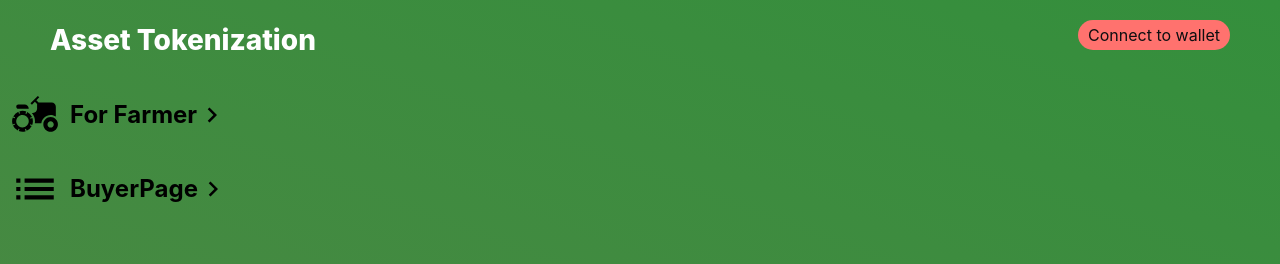
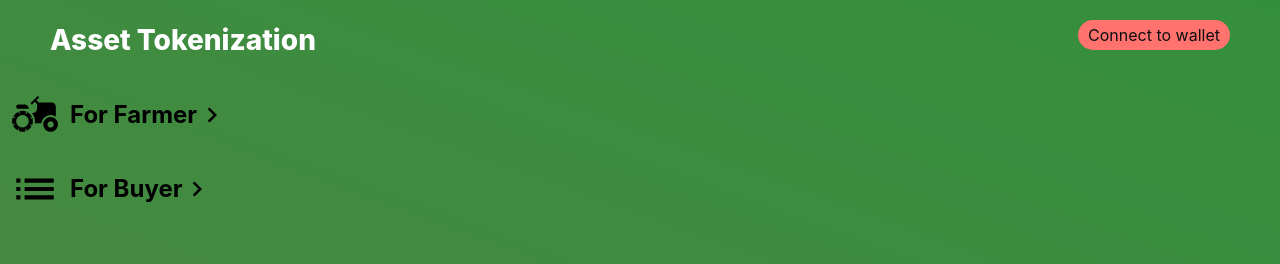
Before and after one commit to unchain-tech/AVAX-Asset-Tokenization, a Next.js app in the folder client/: page / in a window 1280 px wide. Shown: the top 264 px of the page. Built offline with nearby package versions, Linux system fonts and the light colour scheme.

Commit message:
refactor

```diff
--- a/client/components/Container/FarmerContainer.module.css
+++ b/client/components/Container/FarmerContainer.module.css
@@ -1,7 +1,3 @@
-.centerContent {
-    margin: 0px auto;
-}
-
 .selectTab {
     margin: 0px auto;
     width: 800px;
--- a/client/components/Container/FarmerContainer.tsx
+++ b/client/components/Container/FarmerContainer.tsx
@@ -14,7 +14,7 @@ export default function FarmerContainer() {
   };
 
   return (
-    <div className={styles.centerContent}>
+    <div>
       <div className={styles.selectTab}>
         <div
           className={
--- a/client/components/Container/HomeContainer.tsx
+++ b/client/components/Container/HomeContainer.tsx
@@ -1,9 +1,10 @@
 import ForFarmerButton from "../Button/ForFarmerButton";
 import { MdAgriculture, MdList } from "react-icons/md";
+import styles from "./HomeContainer.module.css";
 
 export default function HomeContainer() {
   return (
-    <div>
+    <div className={styles.centerContent}>
       <ForFarmerButton
         linkTo={"/FarmerPage"}
         icon_left={<MdAgriculture size={50} />}
@@ -12,7 +13,7 @@ export default function HomeContainer() {
       <ForFarmerButton
         linkTo={"/BuyerPage"}
         icon_left={<MdList size={50} />}
-        description={"BuyerPage"}
+        description={"For Buyer"}
       />
     </div>
   );
```
